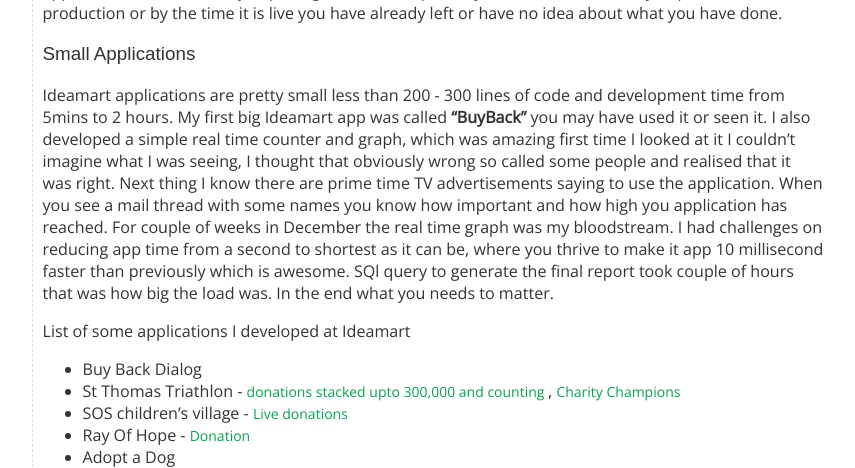
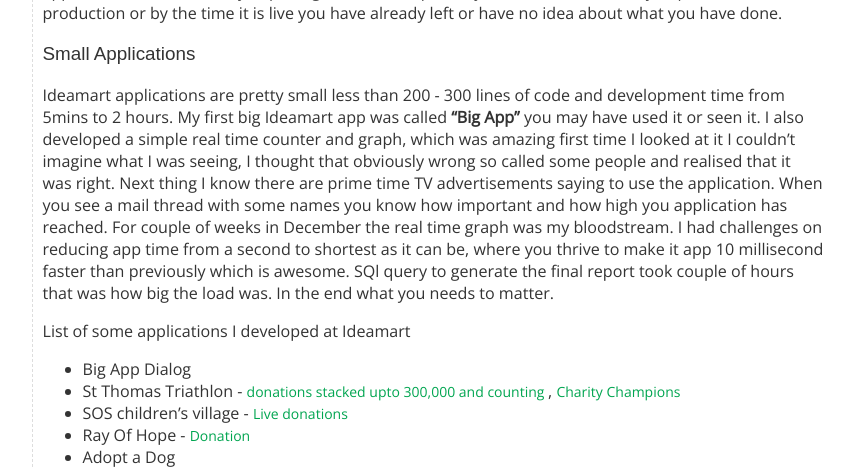
Before and after one commit to AnanthaRajuC/pasindud.github.io, a Jekyll site: the page built from _posts/2014-11-03-internship.md, in a window 1280 px wide and 900 px high, scrolled down 2398 px. Shown: the part 154-622 px from the top of the window, without its empty margins (321-1176 px from the left). Built offline with Jekyll 4.4.1, drawn with Linux system fonts in a browser that asks for light colours; some web fonts are replaced; comment, search, counter and statistics services are not loaded.

Commit message:
Update 2014-11-03-internship.md

```diff
--- a/_posts/2014-11-03-internship.md
+++ b/_posts/2014-11-03-internship.md
@@ -78,7 +78,7 @@ what you have done.
 
 
 Ideamart applications are pretty small less than 200 - 300 lines of code and development time from 5mins to 2 hours.
-My first big Ideamart app was called **"BuyBack"** you may have used it or seen it. I also developed a simple real time
+My first big Ideamart app was called **"Big App"** you may have used it or seen it. I also developed a simple real time
 counter and graph, which was amazing first time I looked at it I couldn't imagine what I was seeing, I thought that obviously
 wrong so called some people and realised that it was right. Next thing I know there are prime time TV advertisements
 saying to use the application. When you see a mail thread with some names you know how important and how high you application has
@@ -90,7 +90,7 @@ needs to matter.
 
 List of some applications I developed at Ideamart
 
-*	Buy Back Dialog
+*	Big App Dialog
 *	St Thomas Triathlon  - [donations stacked upto 300,000 and counting ](https://www.facebook.com/stc2014/app_384138201689465?ref=page_internal ), [Charity Champions]( https://www.facebook.com/stc2014/app_1378512672371158)
 *	SOS children's village - [Live donations](https://www.facebook.com/soscvsrilanka/app_564349563631905)
 *	Ray Of Hope -  [Donation](https://www.facebook.com/rayofhopesrilanka/app_564349563631905)
```
